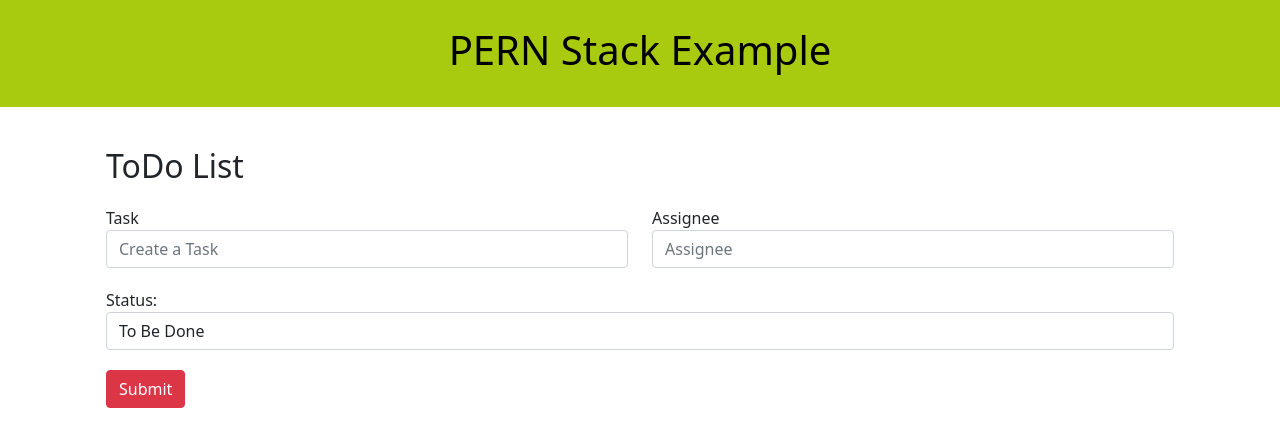
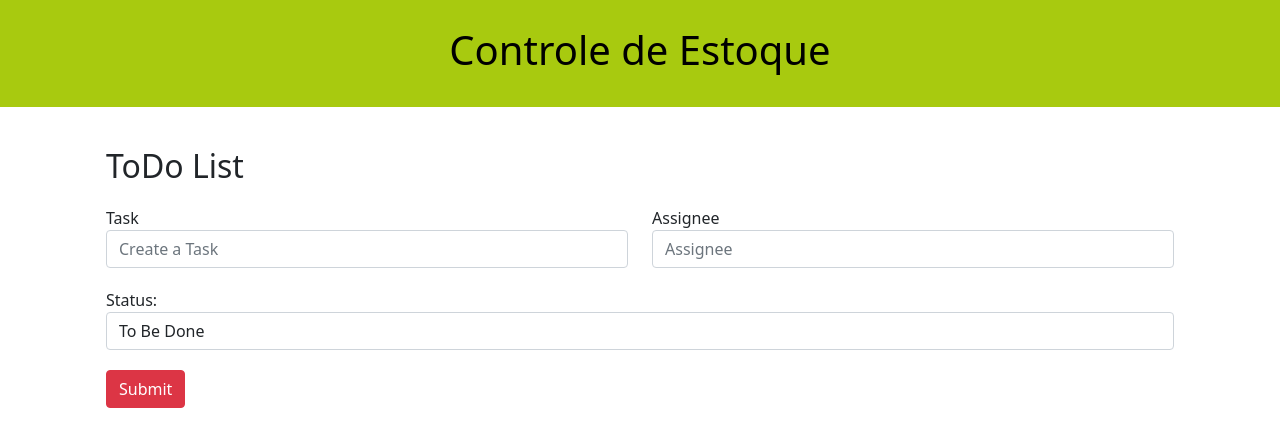
Before and after one commit to RicardoCadima2508/csb-18he0t, a React (Create React App) app in the folder ui/: page / in a window 1280 px wide. Shown: the top 446 px of the page. Built offline with nearby package versions, Linux system fonts and the light colour scheme; no server answers.

Commit message:
Deployment from Codesandbox.

```diff
--- a/ui/src/App.js
+++ b/ui/src/App.js
@@ -2,8 +2,9 @@ import React from "react";
 import "bootstrap/dist/css/bootstrap.min.css";
 import "./App.css";
 import Home from "./components/Home";
+import Home2 from "./components/Home2";
+
 import { BrowserRouter, Routes, Route } from "react-router-dom";
-import Home2 from "./components/Home2";
 
 function App() {
   return (
--- a/ui/src/components/Header.js
+++ b/ui/src/components/Header.js
@@ -1,14 +1,11 @@
-import React from 'react';
+import React from "react";
 
 const Header = () => {
+  return (
+    <div className="header">
+      <h1>Controle de Estoque</h1>
+    </div>
+  );
+};
 
-    return (
-        <div className="header">
-            <h1>
-                PERN Stack Example
-            </h1>
-        </div>
-    )
-}
-
-export default Header
+export default Header;
```
